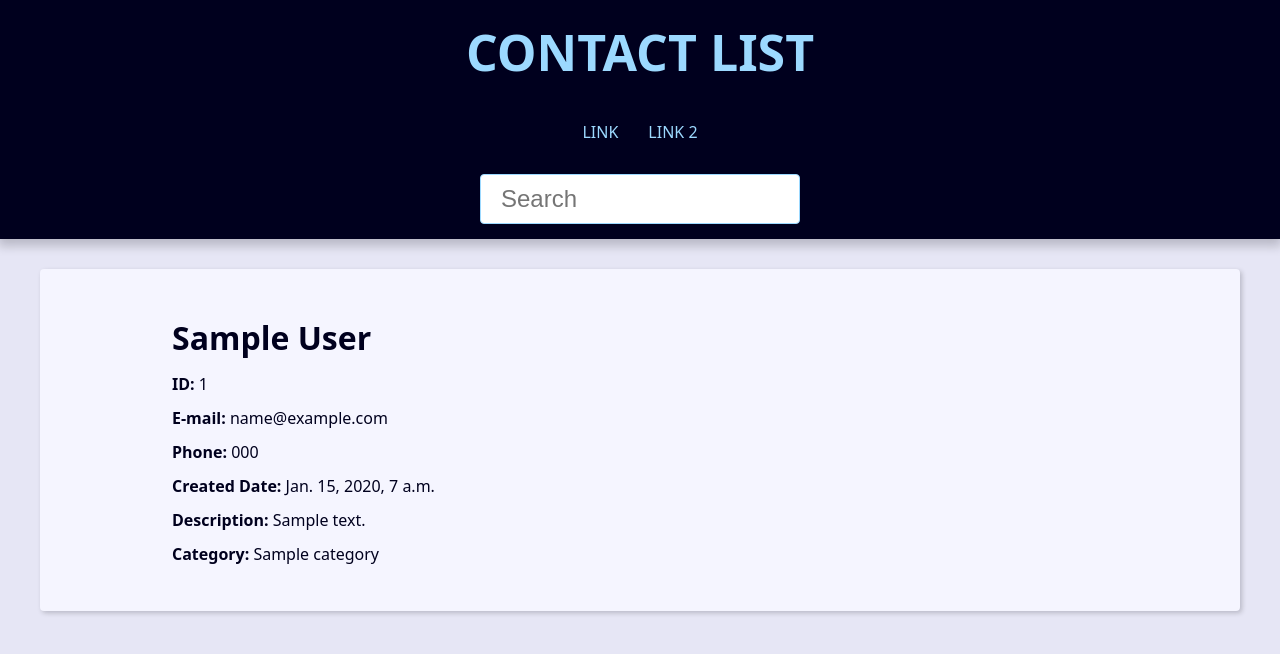
After one commit to Joao-sl/agenda-django, a Django app: page /1/ in a window 1280 px wide. The commit adds this page. Shown: the top 654 px of the page. Run offline with Django 5.2, Linux system fonts and the light colour scheme; tables that the repository leaves empty hold one stand-in row (values such as "Sample post").

Commit message:
A-456 to A-470

```diff
--- a/base_static/global/css/style.css
+++ b/base_static/global/css/style.css
@@ -1,3 +1,314 @@
+:root {
+  --spacing: 1.5rem;
+  --link-dark-color: rgb(0, 83, 134);
+  --link-light-color: rgb(156, 217, 255);
+  --clr-white: rgb(245, 245, 255);
+  --clr-black: rgb(0, 0, 30);
+  --clr-light-gray: rgb(230, 230, 245);
+  --clr-dark-shadow-5: rgba(0, 0, 10, 5%);
+  --clr-dark-shadow-10: rgba(0, 0, 10, 10%);
+  --clr-dark-shadow-20: rgba(0, 0, 10, 20%);
+  --clr-light-shadow-5: rgba(200, 200, 255, 5%);
+  --clr-light-shadow-10: rgba(200, 200, 255, 10%);
+  --clr-light-shadow-20: rgba(200, 200, 255, 20%);
+  --main-page-width: 120rem;
+  --table-min-width: 60rem;
+  --biggest-font-size: 5rem;
+  --bigger-font-size: 4rem;
+  --big-font-size: 3.2rem;
+  --medium-font-size: 2.4rem;
+  --small-font-size: 1.6rem;
+  --smaller-font-size: 1.4rem;
+  --smallest-font-size: 1.2rem;
+  --transition-fast: 300ms;
+  --transition-medium: 600ms;
+  --transition-slow: 1s;
+  --default-border-radius: 4px;
+}
+
+*,
+*::before,
+*::after {
+  margin: 0;
+  padding: 0;
+  box-sizing: border-box;
+}
+
+html {
+  font-size: 62.5%;
+}
+
 body {
-    background-color: rgb(143, 81, 5);
+  font-family: system-ui, -apple-system, BlinkMacSystemFont, 'Segoe UI', Roboto,
+    Oxygen, Ubuntu, Cantarell, 'Open Sans', 'Helvetica Neue', sans-serif;
+  line-height: 1.5;
+  font-size: var(--small-font-size);
+  color: var(--clr-black);
+  -webkit-font-smoothing: antialiased;
+  background: var(--clr-light-gray);
 }
+
+img,
+svg {
+  display: block;
+  max-width: 100%;
+}
+
+.header {
+  background: var(--clr-black);
+  padding: var(--spacing);
+  box-shadow: 0 5px 10px 2px var(--clr-dark-shadow-20);
+  z-index: 1;
+  position: relative;
+}
+
+.header-heading {
+  font-size: var(--biggest-font-size);
+  text-align: center;
+}
+
+.header-link {
+  color: var(--link-light-color);
+  text-decoration: none;
+  transition: filter var(--transition-fast) ease-in-out;
+}
+
+.header-link:hover {
+  filter: brightness(70%);
+}
+
+.menu {
+  margin: var(--spacing);
+}
+
+.menu-list {
+  list-style: none;
+  display: flex;
+  justify-content: center;
+  flex-flow: row wrap;
+}
+
+.menu-link {
+  display: block;
+  padding: var(--spacing);
+  color: var(--link-light-color);
+  text-decoration: none;
+  transition: background-color var(--transition-fast) ease-in-out;
+  border-radius: var(--default-border-radius);
+}
+
+.menu-link:hover {
+  background: var(--clr-light-shadow-10);
+}
+
+.content {
+  max-width: var(--main-page-width);
+  margin: calc(var(--spacing) * 2) auto;
+  padding: var(--spacing);
+  background: var(--clr-white);
+  box-shadow: 2px 2px 5px var(--clr-dark-shadow-20);
+  border-radius: var(--default-border-radius);
+}
+
+.responsive-table {
+  width: 100%;
+  overflow-x: auto;
+}
+
+.contacts-table {
+  width: 100%;
+  min-width: var(--table-min-width);
+  border-collapse: collapse;
+}
+
+.table-caption {
+  font-size: var(--medium-font-size);
+  font-weight: bold;
+  padding: var(--spacing);
+}
+
+.table-row {
+  text-align: left;
+  text-overflow: ellipsis;
+  transition: background-color var(--transition-fast) ease-in-out;
+}
+
+.table-row:nth-of-type(2n) {
+  background: var(--clr-dark-shadow-5);
+}
+
+.table-row:not(.table-row-header):hover {
+  background: var(--clr-dark-shadow-10);
+}
+
+.table-row-header {
+  background: var(--clr-light-gray);
+  color: var(--clr-black);
+}
+
+.table-cel,
+.table-header {
+  padding: var(--spacing);
+}
+
+.table-link {
+  color: var(--link-dark-color);
+  transition: color var(--transition-fast) ease-in-out;
+  text-decoration: none;
+}
+
+.table-link:hover {
+  color: var(--clr-black);
+}
+
+@media (min-width: 600px) {
+  .single-contact {
+    max-width: 80%;
+    margin: calc(var(--spacing) * 2) auto;
+  }
+}
+
+.single-contact h1 {
+  margin: 1rem 0;
+}
+
+.single-contact p {
+  margin: 1rem 0;
+}
+
+.pagination {
+  margin-top: var(--spacing);
+  display: flex;
+  justify-content: center;
+  padding: calc(var(--spacing) * 0.8);
+  font-size: var(--small-font-size);
+}
+
+.pagination .step-links {
+  display: flex;
+  gap: calc(var(--spacing) * 0.8);
+}
+
+.pagination .step-links a {
+  color: var(--link-dark-color);
+  transition: color var(--transition-fast) ease-in-out;
+  text-decoration: none;
+  display: block;
+}
+
+.search {
+  display: flex;
+  justify-content: center;
+}
+
+.search-input {
+  font-size: var(--medium-font-size);
+  padding: 1rem 2rem;
+  width: 100%;
+  max-width: 32rem;
+  border-radius: var(--default-border-radius);
+  border: 1px solid var(--link-light-color);
+}
+
+.search-input:focus {
+  box-shadow: 0 0 15px var(--link-light-color);
+}
+
+.message {
+  max-width: 600px;
+  margin: var(--spacing) auto;
+  margin-top: calc(var(--spacing) * 2);
+  padding: var(--spacing);
+  text-align: center;
+  border-radius: var(--default-border-radius);
+  font-size: var(--smaller-font-size);
+}
+
+.message.success {
+  background: rgba(0, 255, 0, 0.3);
+  border: 1px solid rgba(0, 255, 0, 90%);
+}
+
+.message.error {
+  background: rgba(255, 0, 0, 0.3);
+  border: 1px solid rgba(255, 0, 0, 90%);
+}
+
+.message.warning {
+  background: rgba(255, 255, 0, 0.3);
+  border: 1px solid rgba(255, 255, 0, 90%);
+}
+
+.form-wrapper {
+  max-width: 60rem;
+  margin: var(--spacing) auto;
+}
+
+.form-content {
+  margin: var(--spacing) 0;
+}
+
+.form-group {
+  display: flex;
+  flex-direction: column;
+  padding-bottom: var(--spacing);
+}
+.errorlist {
+  list-style: none;
+  font-size: var(--smaller-font-size);
+  color: tomato;
+}
+.errorlist.nonfield {
+  color: inherit;
+}
+
+.form-group p {
+  margin: 1em 0;
+}
+
+.form-group .help-text,
+.form-group .help-text ~ ul {
+  margin: 0;
+  font-size: var(--smallest-font-size);
+  list-style: none;
+}
+
+.form-group input,
+.form-group textarea,
+.form-group select {
+  padding: 1rem;
+  border-radius: var(--default-border-radius);
+  border: 1px solid var(--link-dark-color);
+}
+
+.form-group input:focus,
+.form-group textarea:focus,
+.form-group select:focus {
+  outline: none;
+  box-shadow: 0 0 5px var(--link-dark-color);
+}
+
+.form-group label {
+  font-size: var(--smaller-font-size);
+}
+
+.btn {
+  background-color: var(--link-dark-color);
+  color: var(--clr-white);
+  font-weight: bold;
+  border: none;
+  padding: 1rem 2rem;
+  border-radius: var(--default-border-radius);
+  cursor: pointer;
+  transition: filter var(--transition-fast) ease-in-out;
+}
+
+.btn:hover {
+  filter: brightness(90%);
+}
+
+.btn:focus,
+.btn:active {
+  filter: brightness(80%);
+  box-shadow: 0 0 5px var(--link-dark-color);
+}
--- a/base_templates/global/base.html
+++ b/base_templates/global/base.html
@@ -1,12 +1,13 @@
-{% load static %}<!DOCTYPE html>
+<!DOCTYPE html>
 <html lang="en">
 <head>
-    <meta charset="UTF-8">
-    <meta name="viewport" content="width=device-width, initial-scale=1.0">
-    <title>Document</title>
-    <link rel="stylesheet" href="{% static "global/css/style.css" %}">
+  {% include 'global/partials/_head.html' %}
 </head>
 <body>
-    <h1>PRIMEIRO</h1>
+  {% include 'global/partials/_header.html' %}
+
+  <main class="content">
+    {% block content %}{% endblock content %}
+  </main>
 </body>
 </html>
--- /dev/null
+++ b/base_templates/global/partials/_head.html
@@ -0,0 +1,5 @@
+{% load static %}
+<meta charset="UTF-8">
+<meta name="viewport" content="width=device-width, initial-scale=1.0">
+<title>{{ site_title }}Contact List</title>
+<link rel="stylesheet" href="{% static "global/css/style.css" %}">
--- /dev/null
+++ b/base_templates/global/partials/_header.html
@@ -0,0 +1,36 @@
+<header class="header">
+    <h1 class="header-heading">
+      <a href="{% url 'contact:index'%}" class="header-link">
+        CONTACT LIST
+      </a>
+    </h1>
+    <nav class="menu">
+      <ul class="menu-list">
+        <li class="menu-item">
+          <a href="" class="menu-link">
+            LINK
+          </a>
+        </li>
+        <li class="menu-item">
+          <a href="" class="menu-link">
+            LINK 2
+          </a>
+        </li>
+      </ul>
+    </nav>
+
+    <div class="search">
+      <form
+        action=""
+        method="get"
+        >
+        <input
+          type="search"
+          class="search-input"
+          placeholder="Search"
+          id="search"
+          name="q"
+          >
+      </form>
+    </div>
+  </header>
--- a/contact/models.py
+++ b/contact/models.py
@@ -1,6 +1,18 @@
 from django.db import models
 from django.utils import timezone  # type: ignore
+from django.contrib.auth.models import User
 # Create your models here.
+
+
+class Category(models.Model):
+    class Meta:
+        verbose_name = 'Category'
+        verbose_name_plural = 'Categories'
+
+    name = models.CharField(max_length=50)
+
+    def __str__(self) -> str:
+        return self.name
 
 
 class Contact(models.Model):
@@ -10,6 +22,14 @@ class Contact(models.Model):
     email = models.CharField(max_length=254, blank=True)
     created_date = models.DateTimeField(default=timezone.now)
     description = models.TextField(blank=True)
+    show = models.BooleanField(default=True)
+    picture = models.ImageField(blank=True, upload_to='pictures/%Y%m/')
+
+    category = models.ForeignKey(
+        Category, on_delete=models.SET_NULL, blank=True, null=True)
+
+    owner = models.ForeignKey(
+        User, on_delete=models.SET_NULL, blank=True, null=True)
 
     def __str__(self) -> str:
         return f'{self.first_name} {self.last_name}'
--- /dev/null
+++ b/contact/templates/contact/contact.html
@@ -0,0 +1,16 @@
+{% extends 'global/base.html' %}
+
+{% block content %}
+  <div class="single-contact">
+    <h1 class="single-contact-name">
+      {{ contact.first_name }} {{ contact.last_name }}
+    </h1>
+
+    <p><b>ID:</b> {{ contact.id }}</p>
+    <p><b>E-mail:</b> {{ contact.email }}</p>
+    <p><b>Phone:</b> {{ contact.phone }}</p>
+    <p><b>Created Date:</b> {{ contact.created_date }}</p>
+    <p><b>Description:</b> {{ contact.description }}</p>
+    <p><b>Category:</b> {{ contact.category.name }}</p>
+  </div>
+{% endblock content %}
--- a/contact/urls.py
+++ b/contact/urls.py
@@ -4,5 +4,6 @@ from contact import views
 app_name = 'contact'
 
 urlpatterns = [
+    path('<int:contact_id>/', views.contact, name='contact',),
     path('', views.index, name='index'),
 ]
--- /dev/null
+++ b/contact/views/__init__.py
@@ -0,0 +1 @@
+from .contact_views import *
--- /dev/null
+++ b/contact/views/contact_views.py
@@ -0,0 +1,23 @@
+from django.shortcuts import render, get_object_or_404
+from contact.models import Contact
+from django.http import Http404
+# Create your views here.
+
+
+def index(request):
+    contacts = Contact.objects.filter(show=True).order_by('-id')
+
+    context = {'contacts': contacts, 'site_title': 'Home - '}
+
+    return render(request, 'contact/index.html', context)
+
+
+def contact(request, contact_id):
+    # single_contact = Contact.objects.filter(pk=contact_id).first()
+    single_contact = get_object_or_404(Contact, pk=contact_id, show=True)
+
+    site_title = f'{single_contact.first_name} {single_contact.last_name} - '
+
+    context = {'contact': single_contact, 'site_title': site_title}
+
+    return render(request, 'contact/contact.html', context)
--- a/project/urls.py
+++ b/project/urls.py
@@ -16,8 +16,13 @@ Including another URLconf
 """
 from django.contrib import admin
 from django.urls import path, include
+from django.conf.urls.static import static
+from django.conf import settings
 
 urlpatterns = [
     path('', include('contact.urls')),
     path('admin/', admin.site.urls),
 ]
+
+urlpatterns += static(settings.MEDIA_URL, document_root=settings.MEDIA_ROOT)
+urlpatterns += static(settings.STATIC_URL, document_root=settings.STATIC_ROOT)
```
Also changed, not shown: contact/admin.py (+9 -2 lines), contact/templates/contact/index.html (+47 -0 lines), contact/views.py (deleted, +0 -7 lines), project/settings.py (+9 -0 lines), utils/create_contacts.py (added, +59 -0 lines), contact/migrations/0003_contact_picture_contact_show.py (added), contact/migrations/0004_category_contact_category.py (added), contact/migrations/0005_alter_category_options_contact_owner.py (added), 1 other file.
